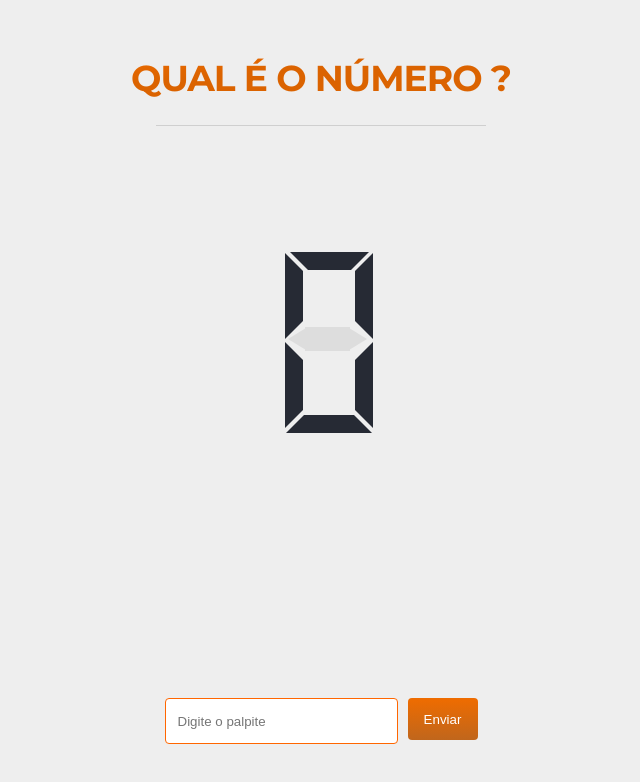
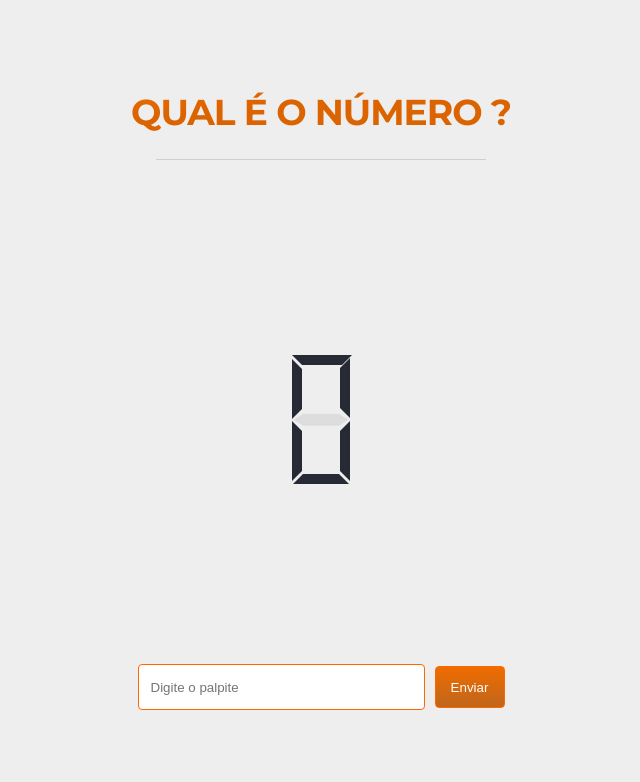
Before and after one commit to sZeuSz/What-s-the-number-, a plain HTML site: page index.html in a window 1280 px wide. Shown: the whole page, without its empty margins (319-959 px from the left). Drawn offline with nearby package versions, Linux system fonts and the light colour scheme; no server answers.

Commit message:
change(leds): I modified the thickness of the LEDs because I found it very strange and I aligned the LEDs correctly this time.

```diff
--- a/css/form.css
+++ b/css/form.css
@@ -1,11 +1,12 @@
 form {
     display: flex;
+    align-items: center;
     gap: 10px;
 }
 
 form input {
-    max-width: 217px;
-    width: 217px;
+    max-width: 271px;
+    width: calc(100vw - 70px);
     height: 42px;
     background: #FFFFFF;
     border: 1px solid #FF6600;
@@ -18,7 +19,7 @@ form button {
     height: 42px;
     background: linear-gradient(180deg, #EF6C00 0%, #C0661C 100%);
     border-radius: 4px;
-    border: none;
+    border: 1px solid #FF6600;
     color: #ffffff;
     filter: brightness(100%);
 }
@@ -31,3 +32,15 @@ form .erro-info {
     font-size: 12px;
     text-align: center;
 }
+
+.disable-input {
+    background: #F5F5F5;
+    border: 1px solid #CFCFCF;
+    pointer-events: none;
+}
+
+.disable-button {
+    border: 1px solid #CFCFCF;
+    background: #DDDDDD !important;
+    pointer-events: none;
+}
--- a/css/led-7-seg.css
+++ b/css/led-7-seg.css
@@ -9,13 +9,6 @@ body{
     text-align: center;
 }
 
-.container {
-    display:flex;
-    flex-direction: column;
-    max-width: 350px;
-    width: 100%;
-    height: 350px;
-}
 
 .notification {
     font-family: 'Montserrat';
@@ -25,8 +18,7 @@ body{
     line-height: 20px;
     text-align: center;
     letter-spacing: -1px;
-    margin: 0px 0px 15px 12px;
-
+    margin: 0px 0px 15px 0px;
 }
 
 .alert {
@@ -46,20 +38,20 @@ body{
     background: #CC3300 !important;
 }
 .accept-leds {
-    border-top: 18px solid #32BF00 !important;
-    border-left: 18px solid transparent;
-    border-right: 18px solid transparent;
+    border-top: 10px solid #32BF00 !important;
+    border-left: 10px solid transparent;
+    border-right: 10px solid transparent;
 }
 
 .erro-leds {
-    border-top: 18px solid #CC3300 !important;
-    border-left: 18px solid transparent;
-    border-right: 18px solid transparent;
+    border-top: 10px solid #CC3300 !important;
+    border-left: 10px solid transparent;
+    border-right: 10px solid transparent;
 }
 .on {
-    border-top: 18px solid #262A34 !important;
-    border-left: 18px solid transparent;
-    border-right: 18px solid transparent;
+    border-top: 10px solid #262A34 !important;
+    border-left: 10px solid transparent;
+    border-right: 10px solid transparent;
 }
 
 .on-center{
@@ -67,100 +59,151 @@ body{
 }
 
 .panel {
-    display:flex;
+    display: flex;
     align-items: center;
-    justify-content: center;
-    gap: 41px;
-    max-width: 350px;
+    justify-content: space-between;
+    max-width: 316px;
     width: 100%;
     margin: 0 auto;
 }
-
 .main {
-    position: relative;
+    /* position: relative;
     width: 63px;
     height: 150px;
+    margin: 20px; */
+    position: relative;
+    width: 58.47px;
+    height: 129px;
+    /* border: 1px solid black; */
+    margin: 0 15px;
 }
 
 .main .center-led{
     position: absolute;
-    top: 75px;
-    left: 15px;
+    top: 50%;
+    left: 50%;
+    transform: translate(-50%, -50%);
 }
 
 
 .main .center{
-    width: 45px;
+    /* width: 45px;
     height: 24px;
+    background: #DDDDDD;
+    position: relative; */
+    width: 37px;
+    height: 12.5px;
     background: #DDDDDD;
     position: relative;
 }
 
 .main .center .arrow-right {
-    content: "";
-    position: absolute;
+    /* position: absolute;
     left: 42px;
-    top: 3.1px;
+    top: 0px;
     border-top: 18px solid #DDDDDD;
     border-left: 11.9px solid transparent;
     border-right: 11.9px solid transparent;
+    transform: rotate(-90deg); */
+    position: absolute;
+    left: 35px;
+    top: 1.5px;
+    border-top: 10px solid #DDDDDD;
+    border-left: 6.25px solid transparent;
+    border-right: 6.25px solid transparent;
+
     transform: rotate(-90deg);
 }
 .main .center .arrow-left {
-    content: "";
+    /* position: absolute;
+    right: 45px;
+    top: 3px;
+    border-top: 8px solid #DDDDDD;
+    border-left: 10.9px solid transparent;
+    border-right: 11.9px solid transparent;
+    transform: rotate(90deg); */
     position: absolute;
-    right: 42px;
-    top: 3.2px;
-    border-top: 18px solid #DDDDDD;
-    border-left: 11.9px solid transparent;
-    border-right: 11.9px solid transparent;
+    right: 35px;
+    top: 1.5px;
+    border-top: 10px solid #DDDDDD;
+    border-left: 6.25px solid transparent;
+    border-right: 6.25px solid transparent;
     transform: rotate(90deg);
 }
 
 .position-with-border{
-    position: absolute;
+    /* position: absolute;
     border-top: 18px solid #DDDDDD;
     border-left: 18px solid transparent;
     border-right: 18px solid transparent;
+    height: 0px; */
+    position: absolute;
+    border-top: 10px solid #DDDDDD;
+    border-left: 10px solid transparent;
+    border-right: 10px solid transparent;
     height: 0px;
 }
 
 .top {
+    /* top: 0px;
+    left: 0px;
+    width: 43px; */
     top: 0px;
     left: 0px;
-    width: 43px;
+    width: 40px;
 }
 .left-led-first {
-    right: 16px;
+    /* right: 16px;
     top: 35px;
     width: 50px;
+    transform: rotate(-90deg); */
+    right: 23px;
+    top: 29px;
+    width: 40px;
     transform: rotate(-90deg);
 }
 
 .left-led-second {
-    right: 16px;
+    /* right: 16px;
     top: 124px;
     width: 50px;
+    transform: rotate(-90deg); */
+    right: 23px;
+    top: 91px;
+    width: 40px;
     transform: rotate(-90deg);
 }
 
+
 .right-led-first {
-    top: 35px;
+    /* top: 35px;
     left: 31px;
     width: 50px;
+    transform: rotate(90deg); */
+    top: 28px;
+    left: 23px;
+    width: 40px;
     transform: rotate(90deg);
 }
 
 .right-led-second {
-    left: 31px;
+    /* left: 31px;
     top: 124px;
     width: 50px;
+    transform: rotate(90deg); */
+    left: 23px;
+    top: 91px;
+    width: 40px;
     transform: rotate(90deg);
 }
 
 .bottom {
-    top: 163px;
+    /* top: 163px;
     left: -4px;
     width: 50px;
-    transform: rotate(180deg)
+    transform: rotate(180deg) */
+    bottom: 0px;
+    left: 1px;
+    width: 36px;
+    transform: rotate(180deg);
 }
--- a/js/scripts.js
+++ b/js/scripts.js
@@ -30,8 +30,8 @@ function switchClassLeds(className, numberChoiced) {
   });
 
   document.querySelector(".restart").classList.remove("none");
-  document.querySelector(".input").disabled = true;
-  document.querySelector(".submit").disabled = true;
+  document.querySelector(".input").classList.add("disable-input");
+  document.querySelector(".submit").classList.add("disable-button")
 }
 
 function renderInfo({ alertMessage, classNameAlert, classNameLeds }) {
@@ -143,8 +143,8 @@ function iniatializeAndGenerateNumber() {
 
 function restartGame() {
   document.querySelector(".restart").classList.add("none");
-  document.querySelector(".input").disabled = false;
-  document.querySelector(".submit").disabled = false;
+  document.querySelector(".input").classList.remove("disable-input")
+  document.querySelector(".submit").classList.remove("disable-button")
   let notification = document.querySelector(".notification")
   notification.classList.remove("erro")
   notification.classList.remove("alert")
```
Also changed, not shown: index.html (+4 -3 lines).
